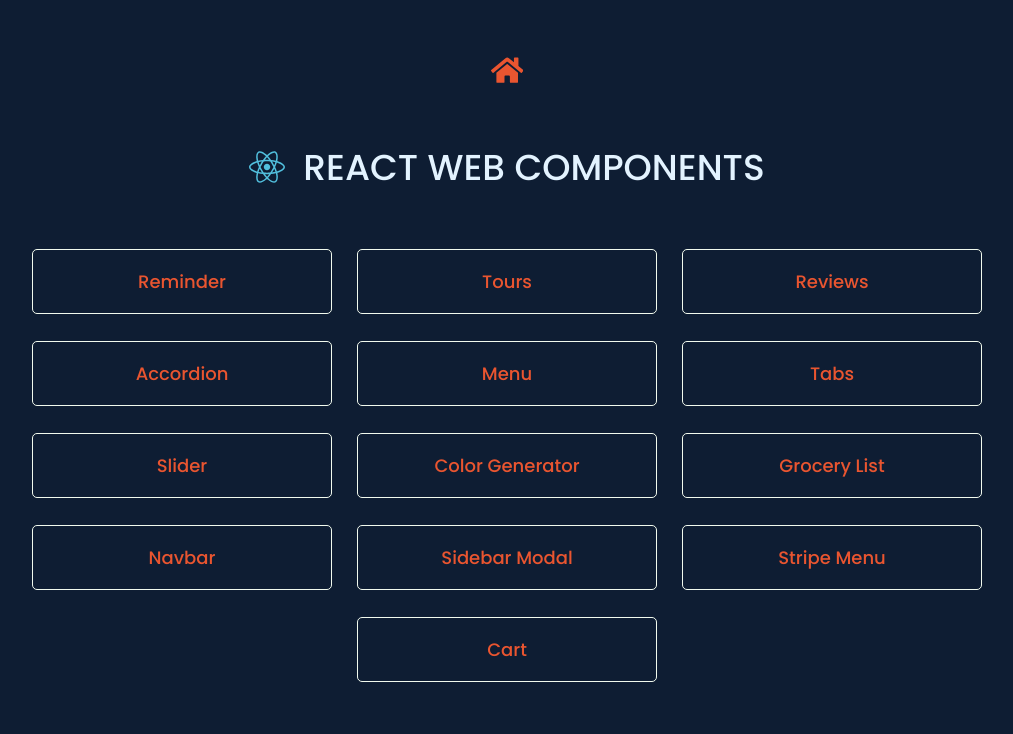
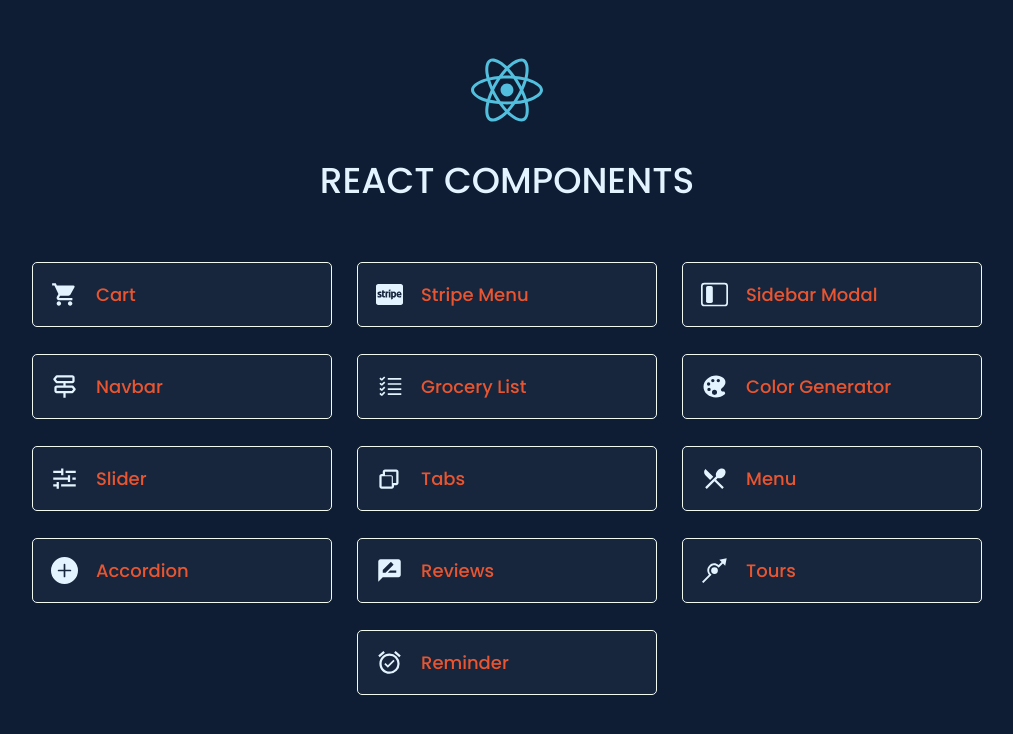
Before and after one commit to ibrahimkundlik/React-Projects-FCC, a React (Create React App) app: page / in a window 1280 px wide. Shown: the top 734 px of the page, without its empty margins (133-1146 px from the left). Built offline with nearby package versions, Linux system fonts and the light colour scheme.

Commit message:
Updated homepage for dynamic loading of links and icons

```diff
--- a/src/App.js
+++ b/src/App.js
@@ -16,16 +16,18 @@ import Cart from "./components/cart/cart.component";
 import ErrorPage from "./components/errorPage/errorPage.component";
 import { FaHome } from "react-icons/fa";
 //react-router
-import { Link, Route, Switch } from "react-router-dom";
+import { Link, Route, Switch, withRouter } from "react-router-dom";
 
-function App() {
+function App({ location: { pathname } }) {
 	return (
 		<div className="App">
-			<header className="header">
-				<Link to="/">
-					<FaHome />
-				</Link>
-			</header>
+			{pathname === "/" ? null : (
+				<header className="header">
+					<Link to="/">
+						<FaHome />
+					</Link>
+				</header>
+			)}
 			<Switch>
 				<Route exact path="/" component={HomePage} />
 				<Route path="/reminder" component={Reminder} />
@@ -47,4 +49,4 @@ function App() {
 	);
 }
 
-export default App;
+export default withRouter(App);
--- /dev/null
+++ b/src/pages/homepage/data.js
@@ -0,0 +1,72 @@
+import React from "react";
+import {
+	MdAlarmOn,
+	MdRateReview,
+	MdRestaurantMenu,
+	MdShoppingCart,
+} from "react-icons/md";
+import { GiDetour } from "react-icons/gi";
+import { BsPlusCircleFill } from "react-icons/bs";
+import { TiTabsOutline } from "react-icons/ti";
+import { BiSlider, BiDirections } from "react-icons/bi";
+import { BsLayoutSidebarInset } from "react-icons/bs";
+import { IoColorPaletteSharp } from "react-icons/io5";
+import { VscChecklist } from "react-icons/vsc";
+import { FaCcStripe } from "react-icons/fa";
+
+const pageData = [
+	{
+		page: "Cart",
+		icon: <MdShoppingCart />,
+	},
+	{
+		page: "Stripe Menu",
+		icon: <FaCcStripe />,
+	},
+	{
+		page: "Sidebar Modal",
+		icon: <BsLayoutSidebarInset />,
+	},
+	{
+		page: "Navbar",
+		icon: <BiDirections />,
+	},
+	{
+		page: "Grocery List",
+		icon: <VscChecklist />,
+	},
+	{
+		page: "Color Generator",
+		icon: <IoColorPaletteSharp />,
+	},
+	{
+		page: "Slider",
+		icon: <BiSlider />,
+	},
+	{
+		page: "Tabs",
+		icon: <TiTabsOutline />,
+	},
+	{
+		page: "Menu",
+		icon: <MdRestaurantMenu />,
+	},
+	{
+		page: "Accordion",
+		icon: <BsPlusCircleFill />,
+	},
+	{
+		page: "Reviews",
+		icon: <MdRateReview />,
+	},
+	{
+		page: "Tours",
+		icon: <GiDetour />,
+	},
+	{
+		page: "Reminder",
+		icon: <MdAlarmOn />,
+	},
+];
+
+export default pageData;
--- a/src/pages/homepage/homepage.component.jsx
+++ b/src/pages/homepage/homepage.component.jsx
@@ -2,54 +2,27 @@ import React from "react";
 import "./homepage.styles.scss";
 import { FaReact } from "react-icons/fa";
 import { Link } from "react-router-dom";
+import pageData from "./data";
 
 const HomePage = () => {
 	return (
 		<div className="home-page">
 			<h1>
 				<FaReact className="react-logo" />
-				React Web Components
+				React Components
 			</h1>
 			<ul className="react-components">
-				<li>
-					<Link to="/reminder">Reminder</Link>
-				</li>
-				<li>
-					<Link to="/tours">Tours</Link>
-				</li>
-				<li>
-					<Link to="/reviews">Reviews</Link>
-				</li>
-				<li>
-					<Link to="/accordion">Accordion</Link>
-				</li>
-				<li>
-					<Link to="/menu">Menu</Link>
-				</li>
-				<li>
-					<Link to="/tabs">Tabs</Link>
-				</li>
-				<li>
-					<Link to="/slider">Slider</Link>
-				</li>
-				<li>
-					<Link to="/colorgenerator">Color Generator</Link>
-				</li>
-				<li>
-					<Link to="/grocerylist">Grocery List</Link>
-				</li>
-				<li>
-					<Link to="/navbar">Navbar</Link>
-				</li>
-				<li>
-					<Link to="/sidebarmodal">Sidebar Modal</Link>
-				</li>
-				<li>
-					<Link to="/stripemenu">Stripe Menu</Link>
-				</li>
-				<li>
-					<Link to="/cart">Cart</Link>
-				</li>
+				{pageData.map((curr, ind) => {
+					const linkURL = curr.page.toLowerCase().split(" ").join("");
+					return (
+						<li key={ind}>
+							<Link to={`/${linkURL}`}>
+								{curr.icon}
+								<p>{curr.page}</p>
+							</Link>
+						</li>
+					);
+				})}
 			</ul>
 		</div>
 	);
--- a/src/pages/homepage/homepage.styles.scss
+++ b/src/pages/homepage/homepage.styles.scss
@@ -13,9 +13,9 @@
 
 		.react-logo {
 			display: block;
-			margin: $s-gap auto;
+			margin: 0 auto $m-gap auto;
 			color: $ternary;
-			font-size: 2rem;
+			font-size: 4rem;
 		}
 	}
 
@@ -26,17 +26,30 @@
 		align-items: center;
 
 		li {
-			border: 1px solid $secondary;
+			border: 1.5px solid $secondary;
 			border-radius: $s-br;
 			width: 100%;
-			padding: $s-gap;
 			margin-bottom: $m-gap;
+			background-color: #3f4f682d;
+
+			svg {
+				color: $ternary-hov;
+				font-size: 1.5rem;
+				margin-right: $s-gap;
+			}
 
 			a {
-				display: block;
-				text-align: center;
 				font-weight: 500;
 				color: $bg-btn;
+				padding: $s-gap $s-gap $s-gap 5rem;
+				width: 100%;
+				display: flex;
+				flex-flow: row nowrap;
+				align-items: center;
+
+				@media screen and (min-width: 768px) {
+					padding: $s-gap;
+				}
 			}
 		}
 	}
@@ -44,11 +57,6 @@
 
 @media screen and (min-width: 768px) {
 	.home-page {
-		h1 .react-logo {
-			display: initial;
-			margin: 0 $s-gap 0 0;
-			transform: translateY(5px);
-		}
 		.react-components li {
 			width: 45%;
 		}
```
